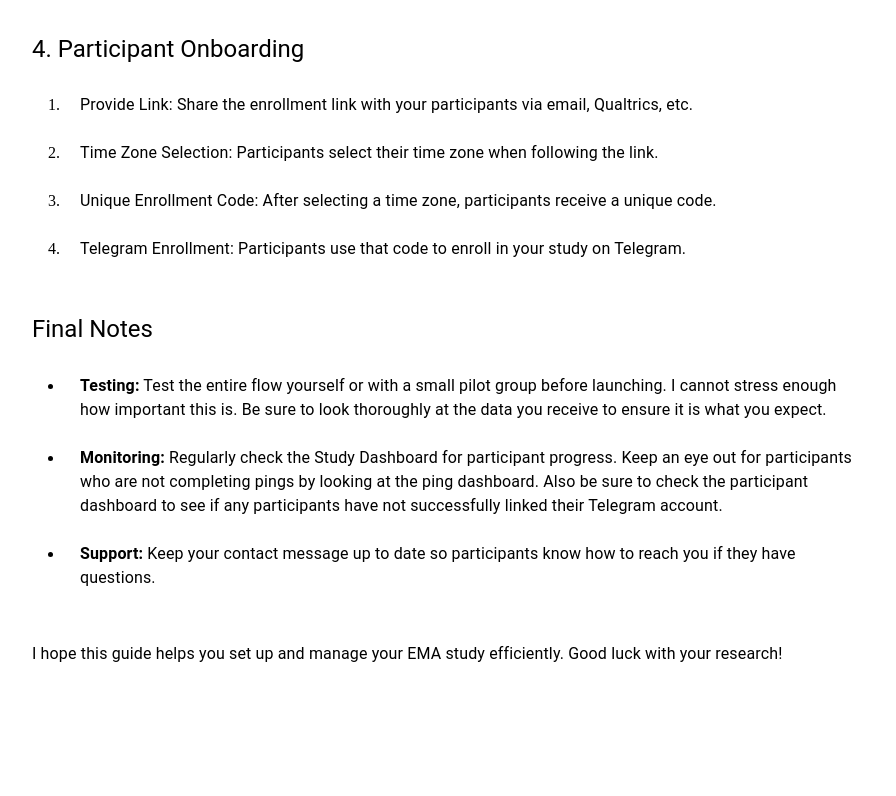
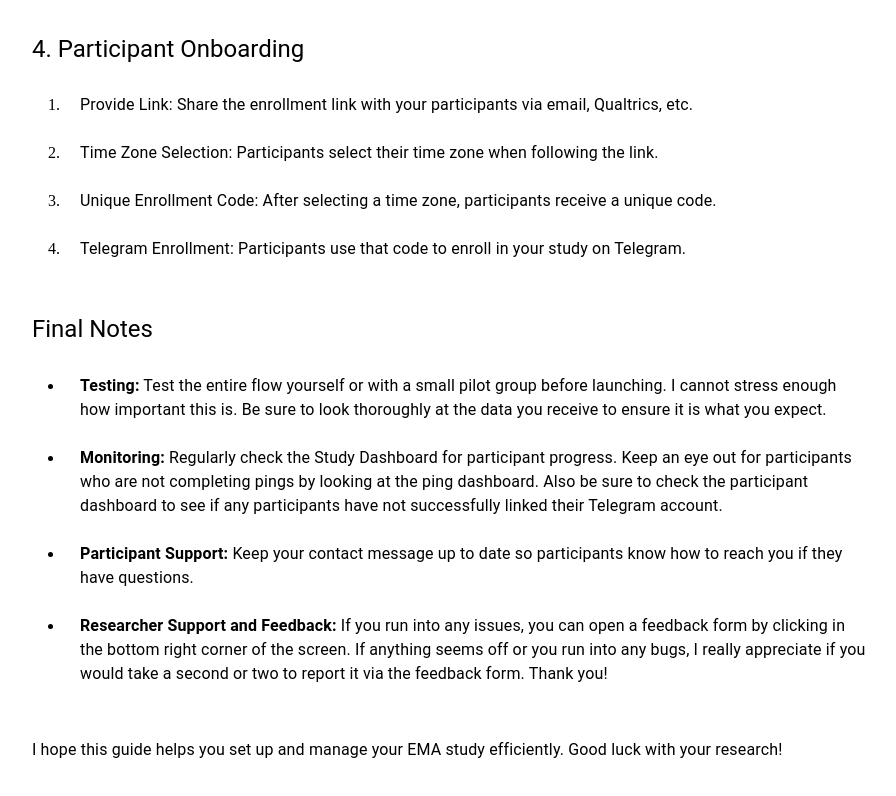
Before and after one commit to ashishkab0b/pingbot_v2, a React (Vite) app in the folder react_frontend/: page /help in a window 1280 px wide. Shown: the part 3125-3921 px from the top of the page, without its empty margins (182-1078 px from the left). Before the commit the page ends 3847 px from the top, so only its background shows below. Built offline with nearby package versions, Linux system fonts and the light colour scheme.

Commit message:
mentioned feedback form in help page

```diff
--- a/react_frontend/src/pages/EMAInstructions.jsx
+++ b/react_frontend/src/pages/EMAInstructions.jsx
@@ -409,8 +409,17 @@ const EMAInstructions = () => {
             <ListItemText
               primary={
                 <>
-                  <strong>Support:</strong> Keep your contact message up to date
+                  <strong>Participant Support:</strong> Keep your contact message up to date
                   so participants know how to reach you if they have questions.
+                </>
+              }
+            />
+          </ListItem>
+          <ListItem sx={{ display: 'list-item' }}>
+            <ListItemText
+              primary={
+                <>
+                  <strong>Researcher Support and Feedback:</strong> If you run into any issues, you can open a feedback form by clicking in the bottom right corner of the screen. If anything seems off or you run into any bugs, I really appreciate if you would take a second or two to report it via the feedback form. Thank you!
                 </>
               }
             />
```
